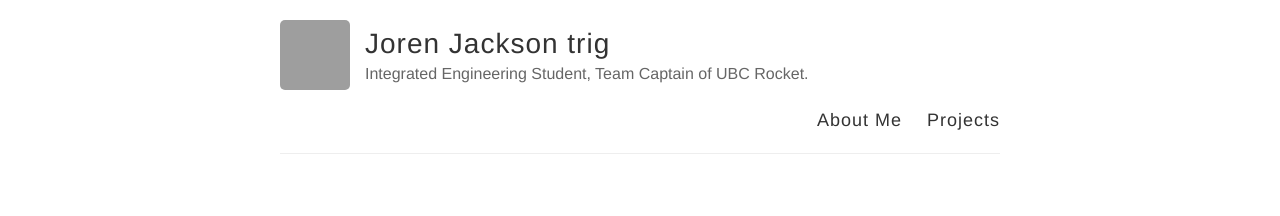
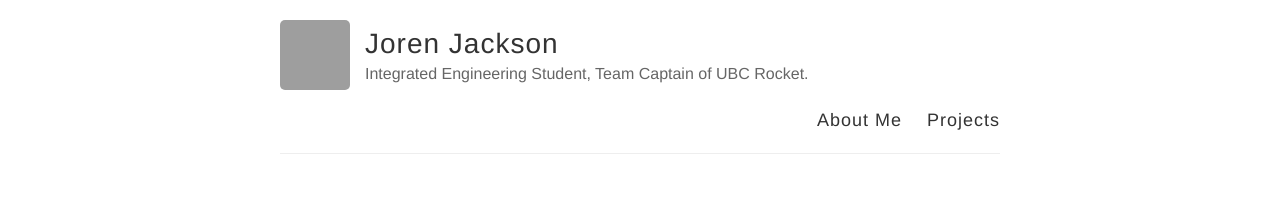
Before and after one commit to jorenj/jorenj.github.io, a Jekyll site: the page built from index.md, in a window 1280 px wide. Shown: the top 216 px of the page. Built offline with Jekyll 4.4.1, drawn with Linux system fonts in a browser that asks for light colours; grey boxes are pictures that could not be loaded.

Commit message:
remove trig

```diff
--- a/_config.yml
+++ b/_config.yml
@@ -1,6 +1,6 @@
 
 # Site Name (in header)
-name: Joren Jackson trig
+name: Joren Jackson
 
 # Short bio or description (displayed in the header)
 description: Integrated Engineering Student, Team Captain of UBC Rocket.
```
